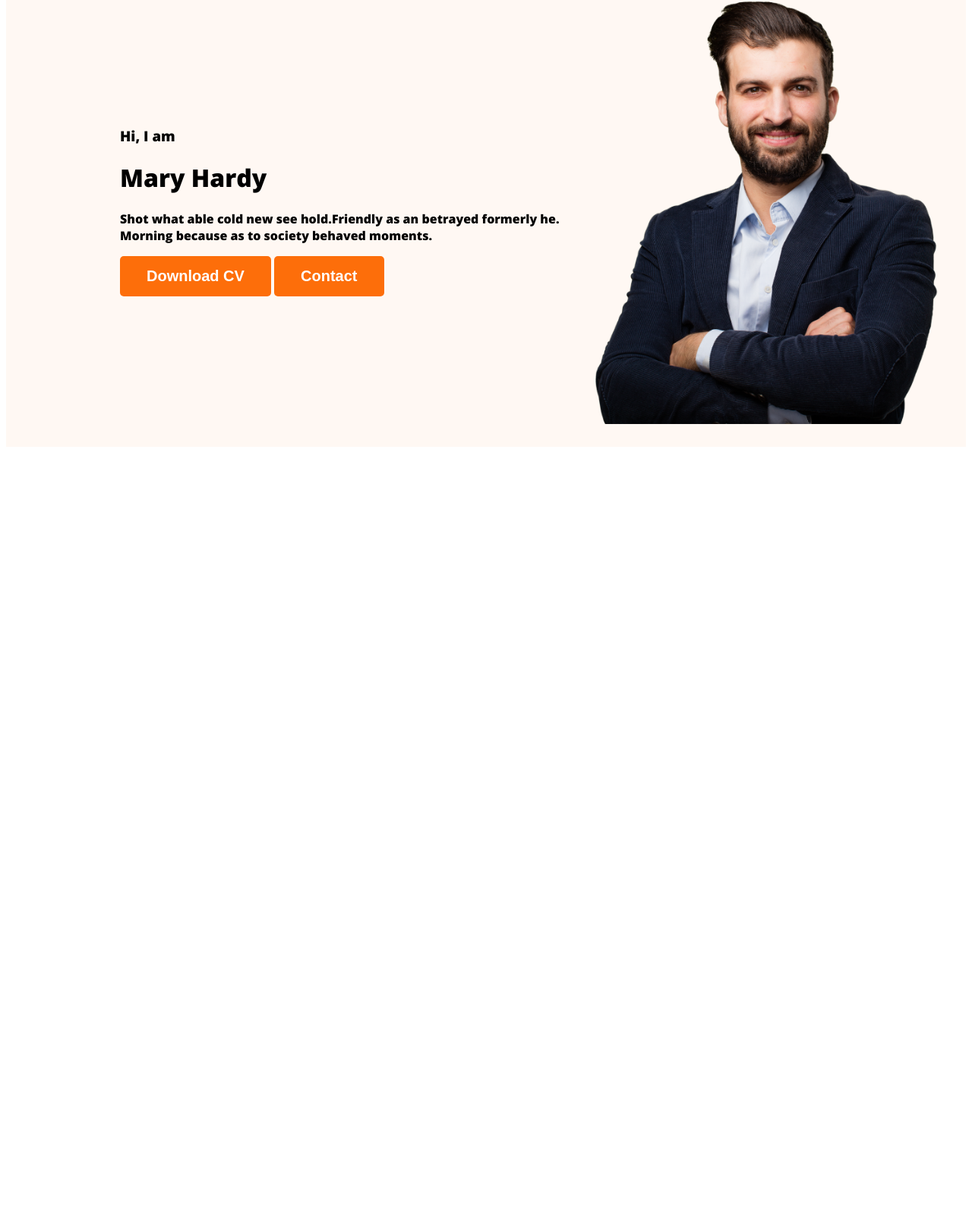
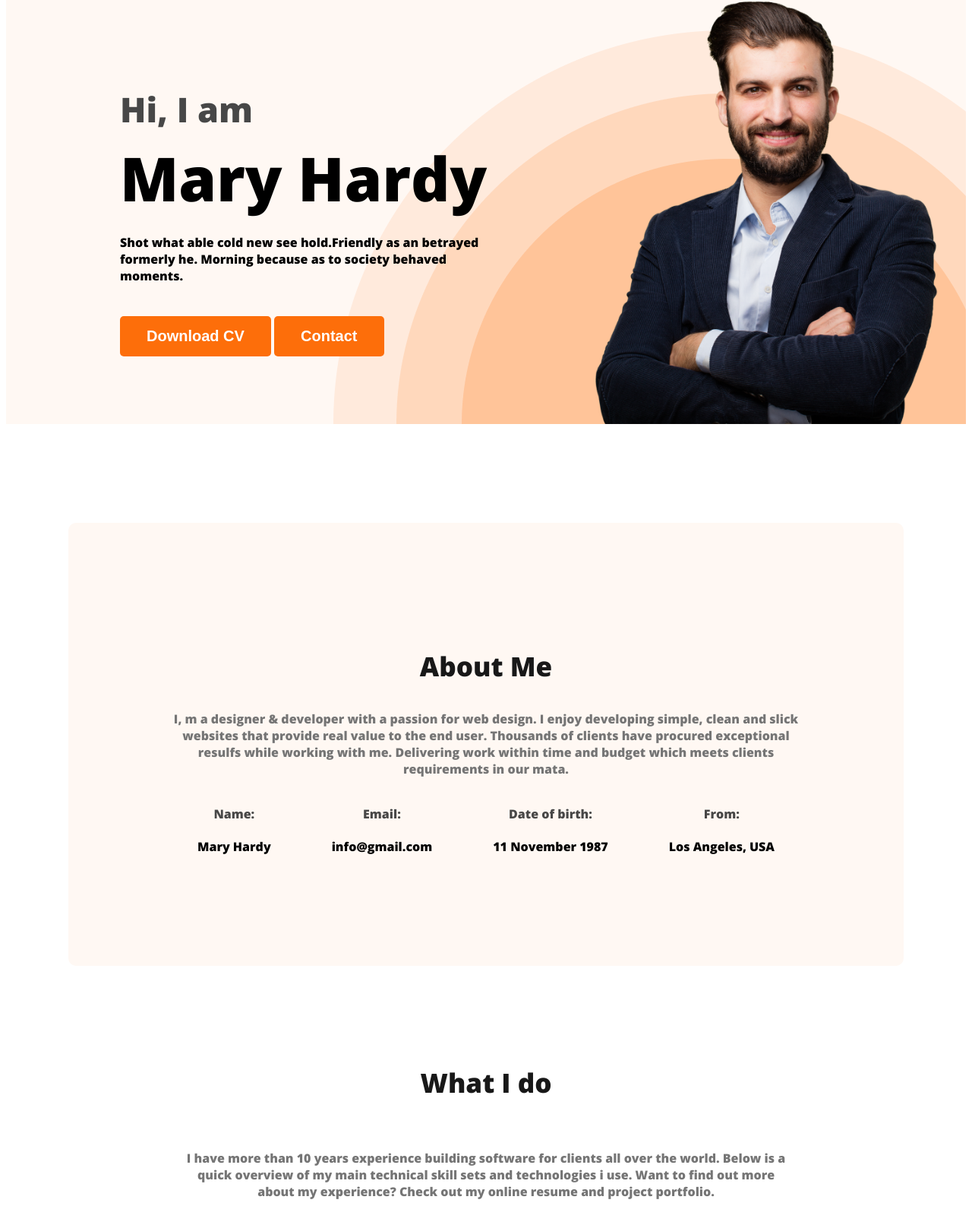
Before and after one commit to mdujan/web-developer-fortfolio, a plain HTML site: page index.html in a window 1280 px wide. Shown: the part 210-1822 px from the top of the page at 76% size. Before the commit the page ends 806 px from the top, so only its background shows below. Drawn offline with nearby package versions, Linux system fonts and the light colour scheme.

Commit message:
about section and skill section added

```diff
--- a/index.html
+++ b/index.html
@@ -26,7 +26,7 @@
             <div class="banner-content">
                 <h3 class="banner-greeting">Hi, I  am</h3>
                  <h1 class="banner-title">Mary Hardy</h1>
-                 <p>Shot what able cold new see hold.Friendly as an betrayed formerly he. Morning because as to society behaved moments.</p>
+                 <p class="banner-description">Shot what able cold new see hold.Friendly as an betrayed formerly he. Morning because as to society behaved moments.</p>
                  <button class="btn-primary">Download CV</button>
                  <button class="btn-primary">Contact</button>
             </div>
@@ -36,7 +36,63 @@
 
     </header>
 <main>
+                <section class="about">
+                    <h3 class="section-title">About Me</h3>
+                    <p class="section-description">I, m a designer & developer with a passion for web design. I enjoy developing simple, clean and slick websites that provide real value to the end user. Thousands of clients have procured exceptional resulfs while working with me. Delivering work within time and budget which meets clients requirements in our mata.</p>
+           <div class="about-info-container">
+              <div class="about-info">
+                <h4 class="info-title">Name:</h4>
+                <p class="info-description">
+                    Mary Hardy</p>
+              </div>
+              <div class="about-info">
+                <h4 class="info-title">Email:</h4>
+                <p class="info-description">info@gmail.com</p>
+              </div>
+              <div class="about-info">
+                <h4 class="info-title">Date of birth:</h4>
+                <p class="info-description">
+                    11 November 1987</p>
+              </div>
+              <div class="about-info">
+                <h4 class="info-title">From:</h4>
+                <p class="info-description">
+                    Los Angeles, USA</p>
+              </div>
 
+
+
+            </div>
+                </section>
+                <section>
+                    <h3 class="section-title">What I do</h3>
+                    <p id="what-i-do-description" class="section-description">I have more than 10 years experience building software for clients all over the world. Below is a quick overview of my main technical skill sets and technologies i use. Want to find out more about my experience? Check out my online resume and project portfolio.</p>
+
+                    <div class="skills-container">
+                        <!-- .skill*4>img+h3.skill-title+p.skill-description
+                         -->
+                         <div class="skill">
+                            <img src="/images/icons/js.png" alt="">
+                            <h3 class="skill-title">Vanilla JavaScript</h3>
+                            <p class="skill-description">List skill/technologies here. You can change the icon above to any of the 1500+ FontAwesome 5 free icons available. Aenean commodo ligula eget dolor.</p>
+                         </div>
+                         <div class="skill">
+                            <img src="/images/icons/react.png" alt="">
+                            <h3 class="skill-title">React</h3>
+                            <p class="skill-description">List skill/technologies here. You can change the icon above to any of the 1500+ FontAwesome 5 free icons available. Aenean commodo ligula eget dolor.</p>
+                         </div>
+                         <div class="skill">
+                            <img src="/images/icons/nodejs.png" alt="">
+                            <h3 class="skill-title">Node.js</h3>
+                            <p class="skill-description">List skill/technologies here. You can change the icon above to any of the 1500+ FontAwesome 5 free icons available. Aenean commodo ligula eget dolor.</p>
+                         </div>
+                         <div class="skill">
+                            <img src="/images/icons/mongo.png" alt="">
+                            <h3 class="skill-title">MongoDB</h3>
+                            <p class="skill-description">List skill/technologies here. You can change the icon above to any of the 1500+ FontAwesome 5 free icons available. Aenean commodo ligula eget dolor.</p>
+                         </div>
+                    </div>
+                </section>
 </main>
     <footer>
 
--- a/styles/portfolio.css
+++ b/styles/portfolio.css
@@ -13,9 +13,25 @@ font-family: 'Open Sans', sans-serif;
     font-size: 20px;
     font-weight: 700;
     color: white;
-    padding: 15px 35px
+    padding: 15px 35px;
+margin-top: 26px;
+    /* margin-top: 0; */
 }
+.section-title{
+    color: #181818;
+    text-align: center;
+    font-size: 35px;
+    font-weight: 700;
 
+}
+.section-description{
+
+    color: #757575;
+text-align: center;
+font-size: 16px;
+
+}
+/* nav related styles */
 nav{
     display: flex;
     align-items: center;
@@ -49,13 +65,63 @@ nav a{
 }
 /* header related style */
 .header{
-    background-color:#FFF8F3; ;
+    background-color:#FFF8F3 ;
+    background-image: url("../images/header_bg.png");
+    background-repeat: no-repeat;
+    background-position: bottom right;
+
 }
 .banner{
-    padding: 30px 30px 30px 150px;
+    padding: 30px 30px 0 150px;
     display:flex;
     align-items: center ;
+    justify-content: space-between;
 }
 .banner .profile-pic{
     width: 500px;
 }
+    .banner-greeting{
+        font-size: 45px;
+        color:#474747;
+        margin-bottom: 0;
+    }
+    .banner-title{
+        font-size: 80px;
+        font-weight: 700;
+        margin-top: 5px;
+        margin-bottom: 20px;
+
+    }
+    .banner-description{
+        margin-top: 0;
+    }
+
+    .banner-content{
+        max-width: 500px;
+    }
+             /* about section style */
+    .about{
+                    padding: 130px;
+                    border-radius: 10px;
+                background: #FFF8F3;
+                margin: 130px 0;
+            }
+            .about-info-container{
+                display:flex;
+            justify-content:space-around;
+            }
+            .about-info{
+                text-align: center;
+            }
+            .info-title{
+                    color: #474747;
+            }
+            #what-i-do-description{
+                padding: 30px 150px;
+            }
+
+      /* main section style */
+main {
+max-width: 1100px;
+margin: 0 auto;
+}
```
